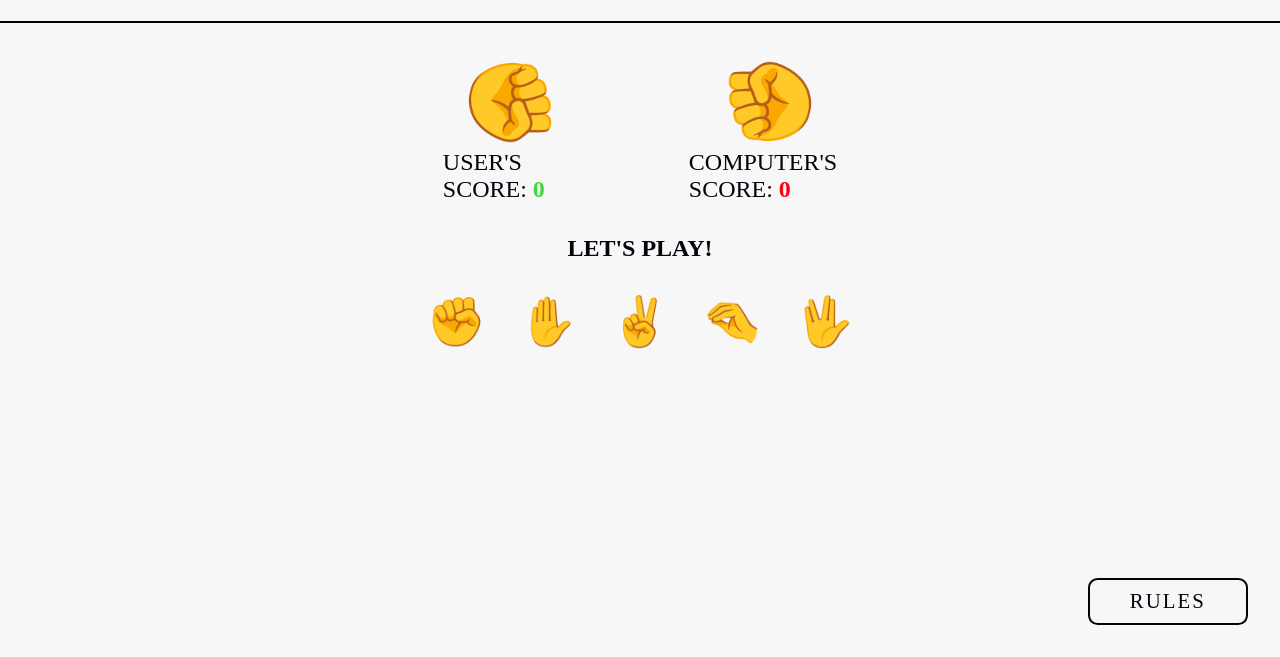
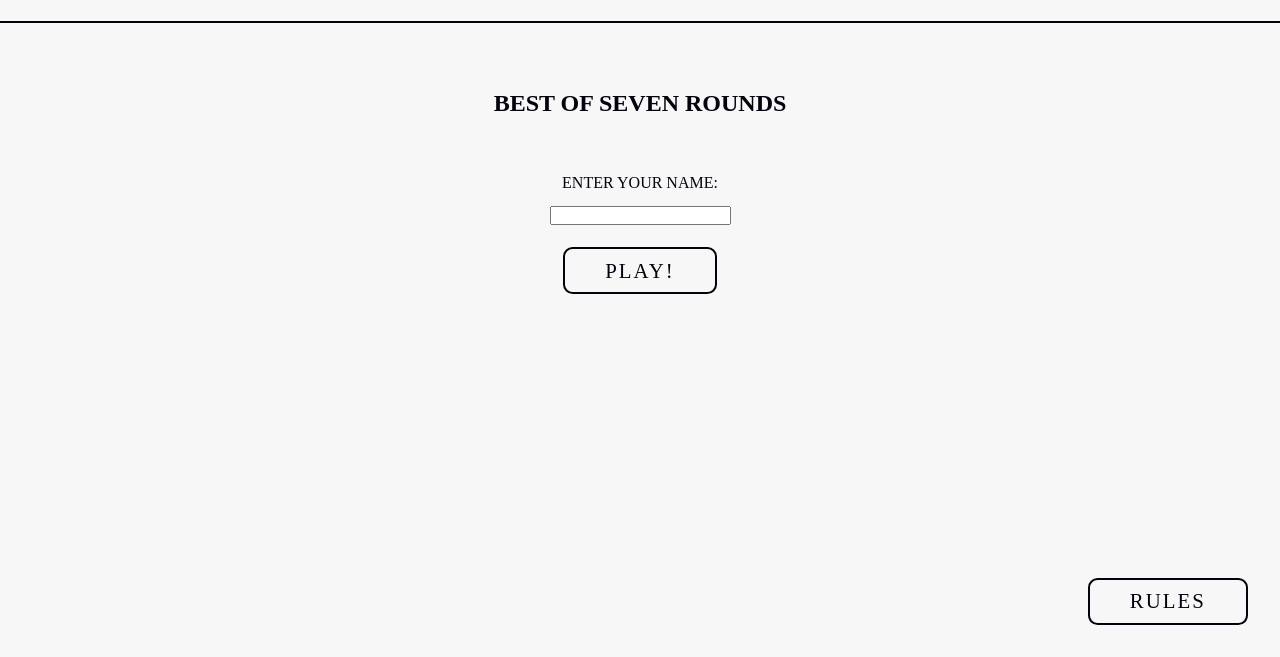
Before and after one commit to Fariba-Kamani/rockScissorsPaperLizardSpock, a plain HTML site: page index.html in a window 1280 px wide. Shown: the part 143-800 px from the top of the page. Drawn offline with Linux system fonts and the light colour scheme.

Commit message:
Add html and css code for game start section

```diff
--- a/assets/css/style.css
+++ b/assets/css/style.css
@@ -28,9 +28,45 @@ header {
     height: 75px;
 }
 
+.start-game {
+    text-align: center;
+    padding: 2rem;
+    margin: 2rem;
+    line-height: 2rem;;
+}
+
+form {
+    margin-top: 3rem;
+}
+
+.start-btn {
+    font-family: inherit;
+    text-transform: inherit;
+    margin-top: 1rem;
+    background: none;
+    outline: none;
+    border: 2px solid rgb(3, 3, 14);
+    border-radius: 0.6rem;
+    color: rgb(3, 3, 14);
+    padding: 0.6rem 2.5rem;
+    font-family: inherit;
+    text-transform: inherit;
+    font-size: 1.3rem;
+    letter-spacing: 0.1em;
+}
+
+.start-btn:focus {
+    border: 2px solid rgb(197, 229, 238);
+}
+
+.start-btn:hover {
+    border: none;
+    background-color: rgb(197, 229, 238);
+}
+
 /*Result display area style*/
 .result-display-area {
-    display: flex;
+    display: none;
     flex-direction: column;
     align-items: center;
     justify-content: center;
@@ -77,7 +113,7 @@ header {
 
 /*Controls area style*/
 .controls-area {
-    display: flex;
+    display: none;
     flex-direction: column;
     align-items: center;
     justify-content: center;
--- a/assets/js/script.js
+++ b/assets/js/script.js
@@ -0,0 +1,35 @@
+function startGame() {
+
+}
+
+function runGame() {
+
+}
+
+function showUsersChoice() {
+
+}
+
+function showComputersChoice() {
+
+}
+
+function countUsersScore() {
+
+}
+
+function countComputersScore() {
+
+}
+
+function ShowResult() {
+
+}
+
+function gameRules() {
+
+}
+
+function exitGame() {
+
+}
--- a/index.html
+++ b/index.html
@@ -29,15 +29,31 @@
         <img class="logo" src="assets/images/logo.webp" alt="Logo">
         <h1 class="heading"> Rock, Scissors, Paper, Lizard, Spock</h1>
     </header>
-    <!--result display area-->
+    <!--Game start section-->
+    <section class="start-game">
+        <div>
+            <h2>Best of seven rounds</h2>
+            <form method="post" action="https://formdump.codeinstitute.net/">
+                <label for="user-name">Enter your name:</label>
+                <br>
+                <input type="text" id="user-name" name="name" pattern="^[A-Za-z]{1,20}$">
+                <br>
+                <input type="submit" name="submit" class="start-btn" value="Play!">
+            </form>
+
+
+        </div>
+
+    </section>
+    <!--Result display area-->
     <section class="result-display-area">
 
         <div class="players-pick">
             <span class="user-pick">
-            ✊
+                ✊
             </span>
             <span class="computer-pick">
-            ✊
+                ✊
             </span>
         </div>
 
@@ -56,14 +72,15 @@
             User wins!
         </div>
     </section>
+    <!--Control buttons area-->
     <section class="controls-area">
         <h2>Let's Play!</h2>
         <div class="control-btn">
-            <button class="btn" id="rock">✊</button>
-            <button class="btn" id="paper">✋</button>
-            <button class="btn" id="scissors">✌️</button>
-            <button class="btn" id="lizard">🤌</button>
-            <button class="btn" id="spock">🖖</button>
+            <button class="btn" data-type="rock">✊</button>
+            <button class="btn" data-type="paper">✋</button>
+            <button class="btn" data-type="scissors">✌️</button>
+            <button class="btn" id="lizard" data-type="lizard">🤌</button>
+            <button class="btn" data-type="spock">🖖</button>
         </div>
     </section>
     <button class="rules">Rules</button>
```
